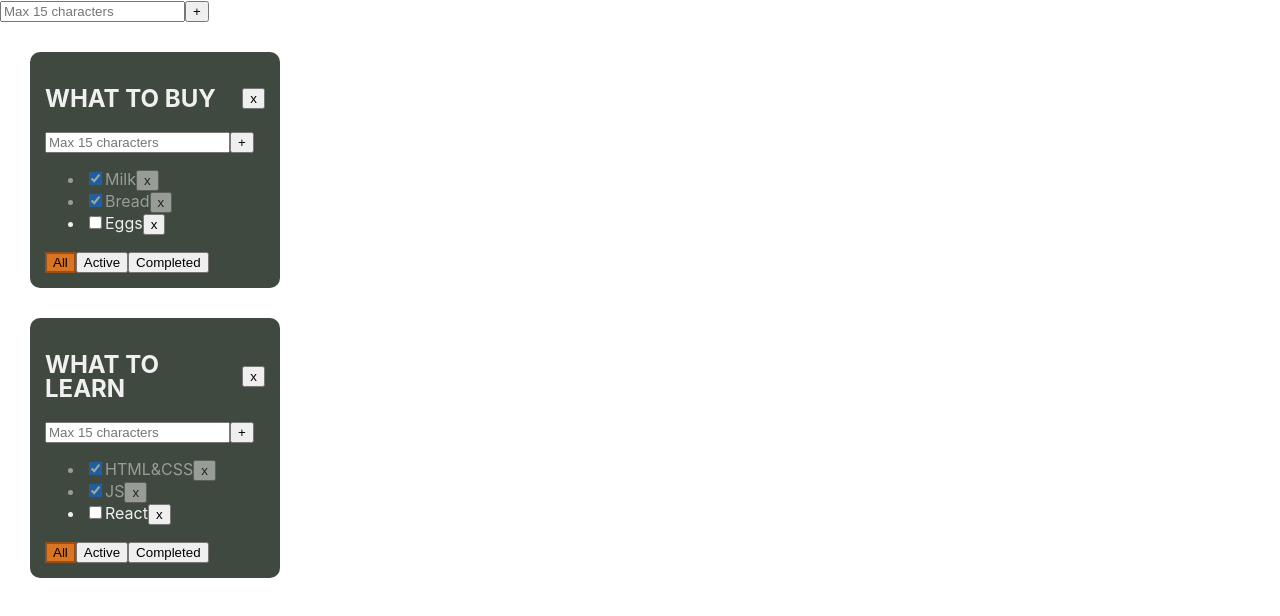
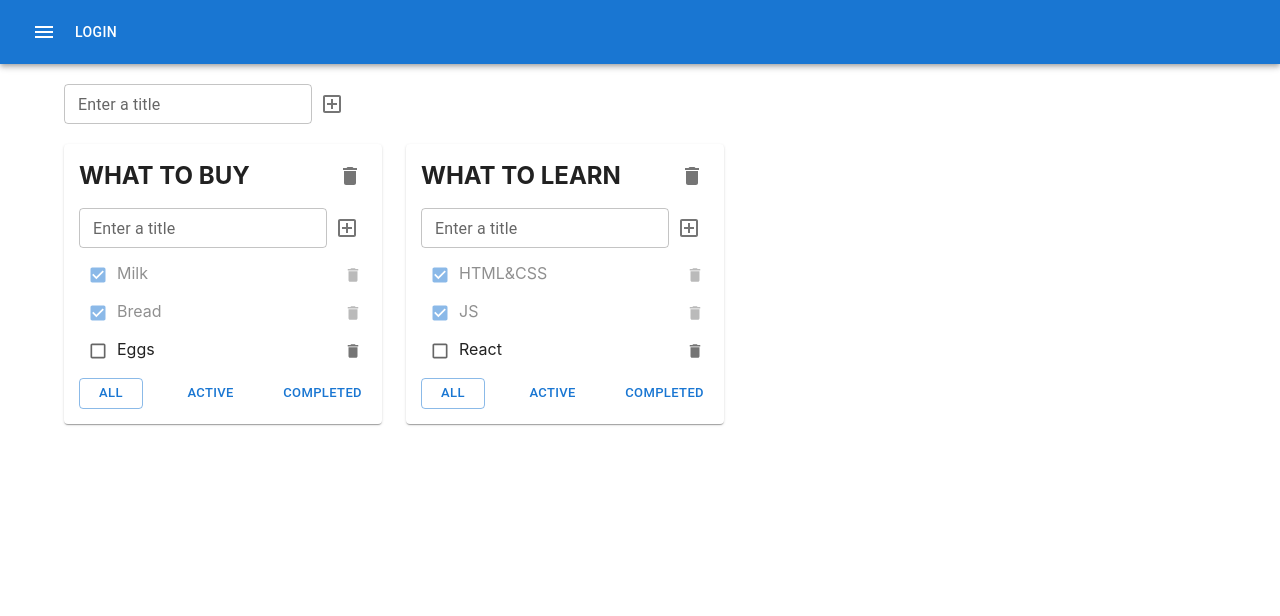
Before and after one commit to Renata-And/my-todo-lists, a React (Create React App) app: page / in a window 1280 px wide. Shown: the top 616 px of the page. Built offline with nearby package versions, Linux system fonts and the light colour scheme.

Commit message:
Migrate project to Material UI

```diff
--- a/package.json
+++ b/package.json
@@ -3,6 +3,10 @@
   "version": "0.1.0",
   "private": true,
   "dependencies": {
+    "@emotion/react": "^11.13.3",
+    "@emotion/styled": "^11.13.0",
+    "@mui/icons-material": "^6.1.6",
+    "@mui/material": "^6.1.6",
     "@testing-library/jest-dom": "^5.14.1",
     "@testing-library/react": "^13.0.0",
     "@testing-library/user-event": "^13.2.1",
--- a/src/App.css
+++ b/src/App.css
@@ -1,11 +1,11 @@
-.todolist {
-  max-width: 220px;
-  margin: 30px;
-  padding: 15px;
-  background-color: #40493f;
-  color: #f0f0f0;
-  border-radius: 10px;
-}
+/*.todolist {*/
+/*  max-width: 220px;*/
+/*  margin: 30px;*/
+/*  padding: 15px;*/
+/*  background-color: #40493f;*/
+/*  color: #f0f0f0;*/
+/*  border-radius: 10px;*/
+/*}*/
 
 .titleContainer {
   display: flex;
@@ -14,29 +14,31 @@
 }
 
 .titleContainer h2 {
+  margin-top: 20px;
+  margin-bottom: 20px;
   line-height: 1;
   text-transform: uppercase;
 }
 
-.error {
-  outline: 1px solid #ff5405;
-  border: 1px solid #ff5405;
-}
+/*.error {*/
+/*  outline: 1px solid #ff5405;*/
+/*  border: 1px solid #ff5405;*/
+/*}*/
 
-.error:focus {
-  outline: 1px solid #ff5405;
-  border: 1px solid #ff5405;
-}
+/*.error:focus {*/
+/*  outline: 1px solid #ff5405;*/
+/*  border: 1px solid #ff5405;*/
+/*}*/
 
-.error-message {
-  color: #ff5405;
-}
+/*.error-message {*/
+/*  color: #ff5405;*/
+/*}*/
 
-.active-btn {
-  background-color: #d87422;
-  border: 2px solid #965017;
-}
+/*.active-btn {*/
+/*  background-color: #d87422;*/
+/*  border: 2px solid #965017;*/
+/*}*/
 
-.done-task {
-  opacity: 0.5;
-}
+/*.done-task {*/
+/*  opacity: 0.5;*/
+/*}*/
--- a/src/App.tsx
+++ b/src/App.tsx
@@ -3,6 +3,14 @@ import './App.css';
 import {TaskType, Todolist} from './components/Todolist';
 import {v1} from 'uuid';
 import {AddItemForm} from './components/AddItemForm';
+import AppBar from '@mui/material/AppBar';
+import Toolbar from '@mui/material/Toolbar';
+import Button from '@mui/material/Button';
+import IconButton from '@mui/material/IconButton';
+import MenuIcon from '@mui/icons-material/Menu';
+import Grid from '@mui/material/Grid2';
+import Container from '@mui/material/Container';
+import Paper from '@mui/material/Paper'
 
 const todolist1_id = v1();
 const todolist2_id = v1();
@@ -68,7 +76,7 @@ function App() {
         } : task);
         setTasks({...tasks, [todoListId]: newTasksState});
     }
-    const updateTask = (preload: {taskId: string, title: string, todoListId: string}) => {
+    const updateTask = (preload: { taskId: string, title: string, todoListId: string }) => {
         const {taskId, todoListId, title} = preload;
         setTasks({...tasks, [todoListId]: tasks[todoListId].map(t => t.id === taskId ? {...t, title} : t)})
     }
@@ -87,14 +95,26 @@ function App() {
         setTodoLists([{id: newTodoListId, title: todoListTitle, filter: 'all'}, ...todoLists])
         setTasks({...tasks, [newTodoListId]: []})
     }
-    const updateTodoListTitle = (preload: {todoListId: string, title: string}) => {
+    const updateTodoListTitle = (preload: { todoListId: string, title: string }) => {
         const {todoListId, title} = preload
         setTodoLists(todoLists.map(tl => tl.id === todoListId ? {...tl, title} : tl))
     }
 
     return (
-        <div className="App">
-            <AddItemForm addItem={addTodoList} />
+        <div>
+            <AppBar position={'static'} sx={{mb: '20px'}}>
+                <Toolbar>
+                    <IconButton color="inherit">
+                        <MenuIcon/>
+                    </IconButton>
+                    <Button color="inherit">Login</Button>
+                </Toolbar>
+            </AppBar>
+            <Container>
+                <Grid container sx={{mb: '20px'}}>
+                    <AddItemForm addItem={addTodoList}/>
+                </Grid>
+                <Grid container spacing={3}>
                     {todoLists.map(tl => {
                         let filteredTasks = tasks[tl.id];
                         switch (tl.filter) {
@@ -106,6 +126,8 @@ function App() {
                                 break;
                         }
                         return (
+                            <Grid>
+                                <Paper sx={{p: '0 15px 15px 15px'}}>
                                 <Todolist
                                     key={tl.id}
                                     todoListId={tl.id}
@@ -120,8 +142,12 @@ function App() {
                                     updateTodoListTitle={updateTodoListTitle}
                                     filter={tl.filter}
                                 />
+                                </Paper>
+                            </Grid>
                         )
                     })}
+                </Grid>
+            </Container>
         </div>
     );
 }
--- a/src/components/AddItemForm.tsx
+++ b/src/components/AddItemForm.tsx
@@ -1,5 +1,7 @@
-import {Button} from './Button';
 import {ChangeEvent, KeyboardEvent, useState} from 'react';
+import AddBoxOutlinedIcon from '@mui/icons-material/AddBoxOutlined';
+import IconButton from '@mui/material/IconButton';
+import TextField from '@mui/material/TextField';
 
 type AddItemFormType = {
     addItem: (title: string) => void
@@ -8,14 +10,13 @@ type AddItemFormType = {
 export const AddItemForm = ({addItem}: AddItemFormType) => {
     const [itemTitle, setItemTitle] = useState('');
     const [errorMessage, setErrorMessage] = useState<string | null>(null);
-    let isTitleLengthValid = itemTitle.length < 15;
 
     const changeInputHandler = (e: ChangeEvent<HTMLInputElement>) => {
         setErrorMessage(null);
         setItemTitle(e.currentTarget.value);
     }
     const keyUpHandler = (e: KeyboardEvent<HTMLInputElement>) => {
-        return isTitleLengthValid && e.key === 'Enter' && addItemHandler();
+        return e.key === 'Enter' && addItemHandler();
     }
     const addItemHandler = () => {
         itemTitle.trim() !== ''
@@ -26,11 +27,21 @@ export const AddItemForm = ({addItem}: AddItemFormType) => {
 
     return (
         <>
-            <input className={errorMessage ? 'error' : ''} type="text" placeholder="Max 15 characters" value={itemTitle}
-                   onChange={changeInputHandler} onKeyUp={keyUpHandler}/>
-            <Button title="+" onClick={addItemHandler} disabled={!isTitleLengthValid}/>
-            {errorMessage && <div className="error-message">{errorMessage}</div>}
-            {!isTitleLengthValid && <div className="error-message">Max 15 characters</div>}
+            <TextField
+                value={itemTitle}
+                variant={'outlined'}
+                label={'Enter a title'}
+                onChange={changeInputHandler}
+                onKeyUp={keyUpHandler}
+                error={!!errorMessage}
+                helperText={errorMessage}
+                size={'small'}
+            />
+            <IconButton onClick={addItemHandler}>
+                <AddBoxOutlinedIcon/>
+            </IconButton>
+            {/*{errorMessage && <div className="error-message">{errorMessage}</div>}*/}
+            {/*{!isTitleLengthValid && <div className="error-message">Max 15 characters</div>}*/}
         </>
     );
 };
--- a/src/components/Todolist.tsx
+++ b/src/components/Todolist.tsx
@@ -1,8 +1,14 @@
-import {ChangeEvent} from 'react'
-import {FilterValueType} from '../App'
-import {Button} from './Button'
+import {ChangeEvent} from 'react';
+import {FilterValueType} from '../App';
 import {AddItemForm} from './AddItemForm';
 import {EditableSpan} from './EditableSpan';
+import IconButton from '@mui/material/IconButton';
+import DeleteIcon from '@mui/icons-material/Delete';
+import Button from '@mui/material/Button';
+import Checkbox from '@mui/material/Checkbox';
+import List from '@mui/material/List';
+import ListItem from '@mui/material/ListItem';
+import Box from '@mui/material/Box';
 
 export type TaskType = {
     id: string
@@ -20,7 +26,7 @@ type TodolistType = {
     updateTask: (preload: { taskId: string, title: string, todoListId: string }) => void
     changeFilter: (preload: { filter: FilterValueType; todoListId: string }) => void
     deleteTodoList: (id: string) => void
-    updateTodoListTitle: (preload: {todoListId: string, title: string}) => void
+    updateTodoListTitle: (preload: { todoListId: string, title: string }) => void
     filter: FilterValueType
 }
 
@@ -35,7 +41,7 @@ export function Todolist(props: TodolistType) {
 
     const tasksList = props.tasks.length === 0
         ? <p>Tasks list is empty</p>
-        : <ul>
+        : <List>
             {props.tasks.map(task => {
                 const deleteTaskHandler = () => props.deleteTask({id: task.id, todoListId: props.todoListId});
                 const taskStatusHandler = (e: ChangeEvent<HTMLInputElement>) => props.setTaskNewStatus({
@@ -47,14 +53,22 @@ export function Todolist(props: TodolistType) {
                     props.updateTask({taskId: task.id, todoListId: props.todoListId, title})
                 }
                 return (
-                    <li key={task.id} className={task.isDone ? 'done-task' : ''}>
-                        <input type="checkbox" checked={task.isDone} onChange={taskStatusHandler}/>
-                        <EditableSpan value={task.title} updateTitle={updateTaskCallback}/>
-                        <Button title="x" onClick={deleteTaskHandler}/>
-                    </li>
+                    <ListItem
+                        key={task.id}
+                        sx={{justifyContent: 'space-between', opacity: task.isDone ? 0.5 : 1}}
+                        disablePadding
+                        disableGutters>
+                        <div>
+                            <Checkbox checked={task.isDone} onChange={taskStatusHandler} size={'small'}/>
+                            <EditableSpan value={task.title} updateTitle={updateTaskCallback}/>
+                        </div>
+                        <IconButton onClick={deleteTaskHandler} size={'small'}>
+                            <DeleteIcon fontSize={'inherit'}/>
+                        </IconButton>
+                    </ListItem>
                 )
             })}
-        </ul>
+        </List>
 
     return (
         <div className="todolist">
@@ -62,23 +76,26 @@ export function Todolist(props: TodolistType) {
                 <h2>
                     <EditableSpan value={props.title} updateTitle={updateTitle}/>
                 </h2>
-                <Button title="x" onClick={deleteTodoListHandler}/>
+                <IconButton onClick={deleteTodoListHandler} size={'small'}>
+                    <DeleteIcon/>
+                </IconButton>
             </div>
             <AddItemForm addItem={addTaskCallback}/>
             {tasksList}
-
-            <Button
-                title="All"
-                className={props.filter === 'all' ? 'active-btn' : ''}
-                onClick={allFilterHandler}/>
-            <Button
-                title="Active"
-                className={props.filter === 'active' ? 'active-btn' : ''}
-                onClick={activeFilterHandler}/>
-            <Button
-                title="Completed"
-                className={props.filter === 'completed' ? 'active-btn' : ''}
-                onClick={completedFilterHandler}/>
+            <Box sx={{display: 'flex', justifyContent: 'space-between'}}>
+                <Button variant={props.filter === 'all' ? 'outlined' : 'text'} onClick={allFilterHandler}
+                        size={'small'}>
+                    All
+                </Button>
+                <Button variant={props.filter === 'active' ? 'outlined' : 'text'} onClick={activeFilterHandler}
+                        size={'small'}>
+                    Active
+                </Button>
+                <Button variant={props.filter === 'completed' ? 'outlined' : 'text'} onClick={completedFilterHandler}
+                        size={'small'}>
+                    Completed
+                </Button>
+            </Box>
         </div>
     )
 }
```
Also changed, not shown: src/components/EditableSpan.tsx (+5 -2 lines), 1 other file (tests, documents, lock files or other folders). Lines whose indentation alone changed are shown as unchanged.
